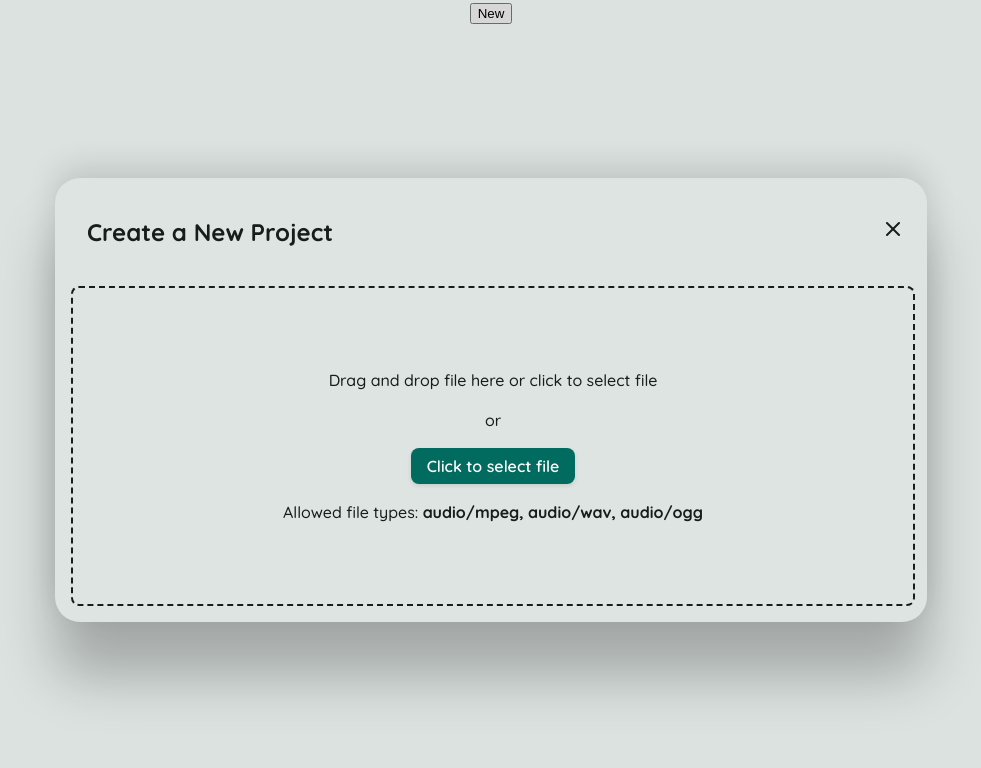
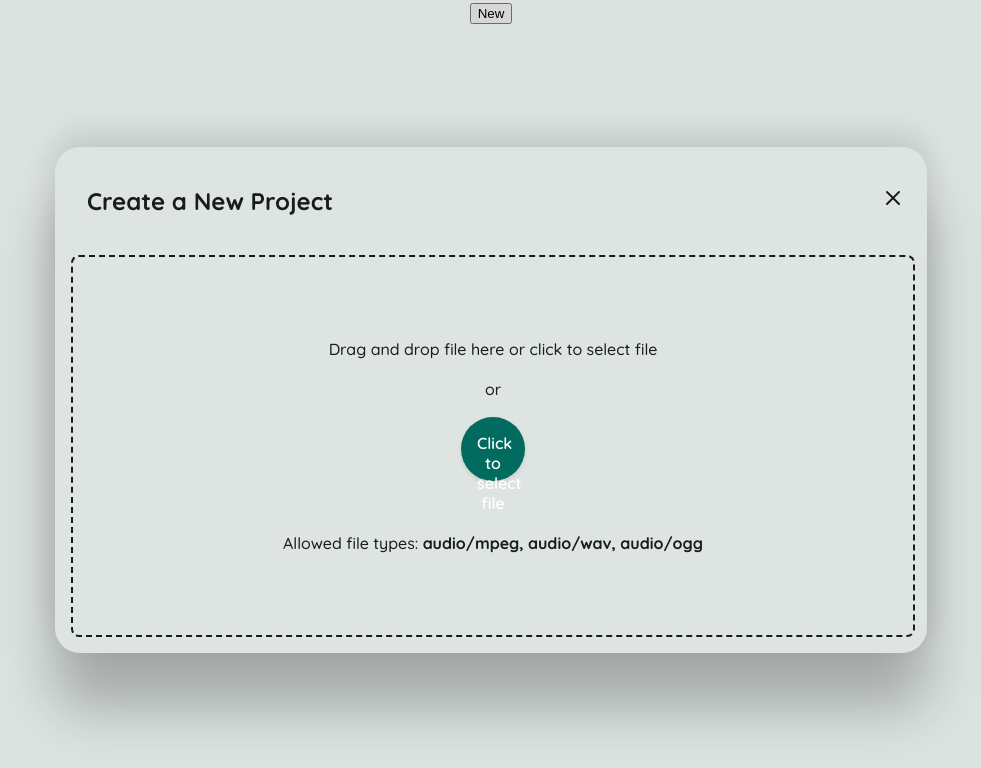
Before and after one commit to isfopo/SoniScribe, a React (Vite) app: page / in a window 1280 px wide. Both pictures are taken after a click on the button "New". Shown: the top 768 px of the page, without its empty margins (149-1130 px from the left). Built offline with nearby package versions, Linux system fonts and the light colour scheme.

Commit message:
feat(Button, Transport, ProjectView): replace button elements with Button component and add title prop for improved consistency

```diff
--- a/src/components/Button/index.module.css
+++ b/src/components/Button/index.module.css
@@ -5,13 +5,32 @@
 
   background-color: var(--primary);
   color: var(--onPrimary);
+  width: 4rem;
+  height: 4rem;
   border: none;
-  border-radius: 0.5rem;
-  padding: 0.5rem 1rem;
+  border-radius: 50%;
+  padding: 1rem;
   cursor: pointer;
   transition: background-color 0.3s ease, color 0.3s ease;
   box-shadow: 0 2px 4px rgba(0, 0, 0, 0.1);
   text-decoration: none;
   display: inline-block;
   text-align: center;
+
+  &:hover {
+    background-color: var(--primary);
+    color: var(--onPrimary);
+
+    > * {
+      scale: 1.3;
+    }
+  }
+
+  svg {
+    width: 100%;
+    height: 100%;
+    display: block;
+    margin: auto;
+    transition: scale 0.3s ease;
+  }
 }
--- a/src/components/MultiTap/index.tsx
+++ b/src/components/MultiTap/index.tsx
@@ -1,4 +1,5 @@
 import { Subdivision } from "../../helpers/subdivisions";
+import { Button } from "../Button";
 import styles from "./index.module.css";
 
 export interface MultiTapProps {
@@ -23,13 +24,13 @@ export const MultiTap = ({ subdivisions, onSelect }: MultiTapProps) => {
   return (
     <div>
       {subdivisions.map((subdivision) => (
-        <button
+        <Button
           key={subdivision}
           type="button"
           onClick={() => onSelect(subdivision)}
         >
           {SubdivisionIcons[subdivision]}
-        </button>
+        </Button>
       ))}
     </div>
   );
--- a/src/components/Transport/index.tsx
+++ b/src/components/Transport/index.tsx
@@ -1,6 +1,8 @@
 import { Play, Pause, ArrowBigRightDash, ArrowBigLeftDash } from "lucide-react";
+import { Button } from "../Button";
 
 export interface TransportProps {
+  title: string;
   playPause: () => void;
   isPlaying: boolean;
   nextPoint: () => void;
@@ -8,6 +10,7 @@ export interface TransportProps {
 }
 
 export const Transport = ({
+  title,
   playPause,
   isPlaying,
   nextPoint,
@@ -15,15 +18,16 @@ export const Transport = ({
 }: TransportProps) => {
   return (
     <div>
-      <button type="button" onClick={previousPoint} title="Next Point">
+      <h2>{title}</h2>
+      <Button type="button" onClick={previousPoint} title="Next Point">
         <ArrowBigLeftDash />
-      </button>
-      <button type="button" onClick={playPause}>
+      </Button>
+      <Button type="button" onClick={playPause}>
         {isPlaying ? <Pause /> : <Play />}
-      </button>
-      <button type="button" onClick={nextPoint} title="Previous Point">
+      </Button>
+      <Button type="button" onClick={nextPoint} title="Previous Point">
         <ArrowBigRightDash />
-      </button>
+      </Button>
     </div>
   );
 };
--- a/src/views/ProjectView/index.tsx
+++ b/src/views/ProjectView/index.tsx
@@ -240,8 +240,8 @@ export const ProjectView = (): React.ReactElement => {
         />
       </div>
 
-      <p>{currentProject?.name}</p>
       <Transport
+        title={currentProject?.name || "No Project Opened"}
         playPause={playPause}
         nextPoint={nextPoint}
         previousPoint={previousPoint}
```
